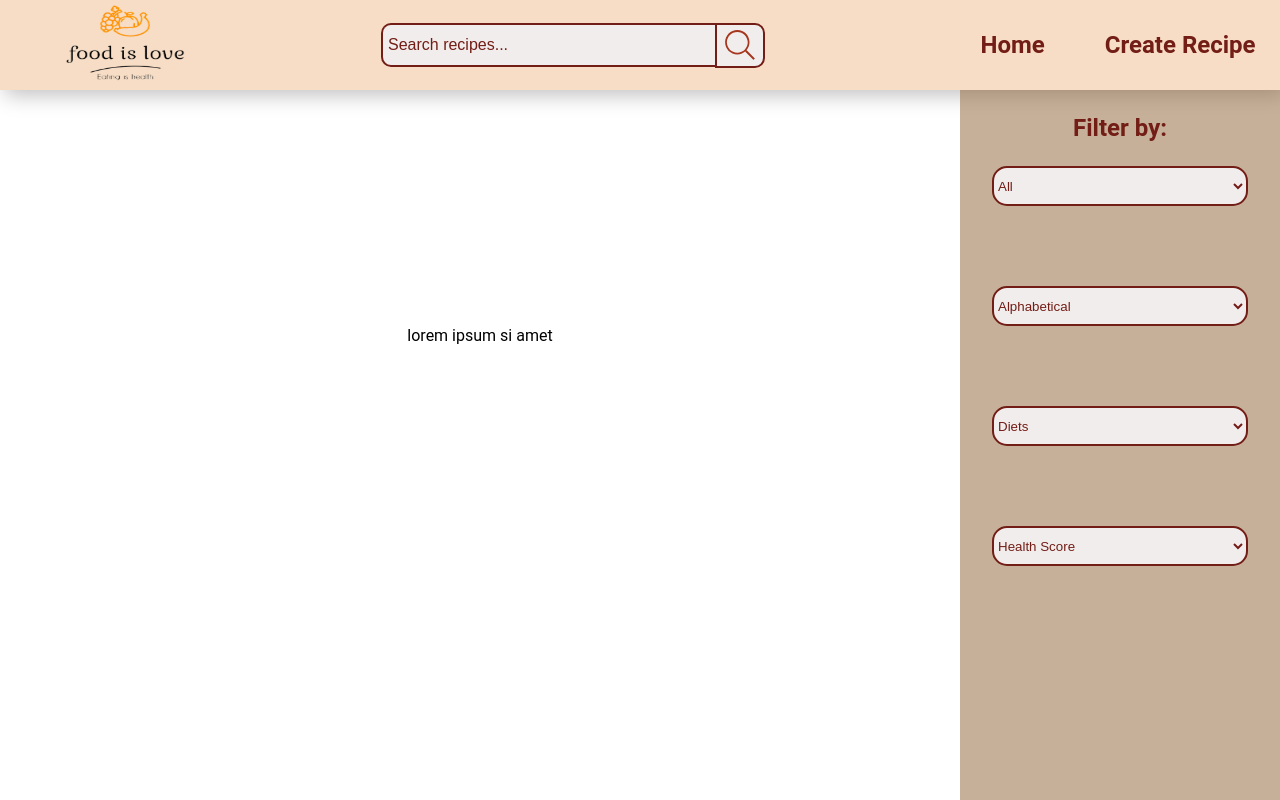
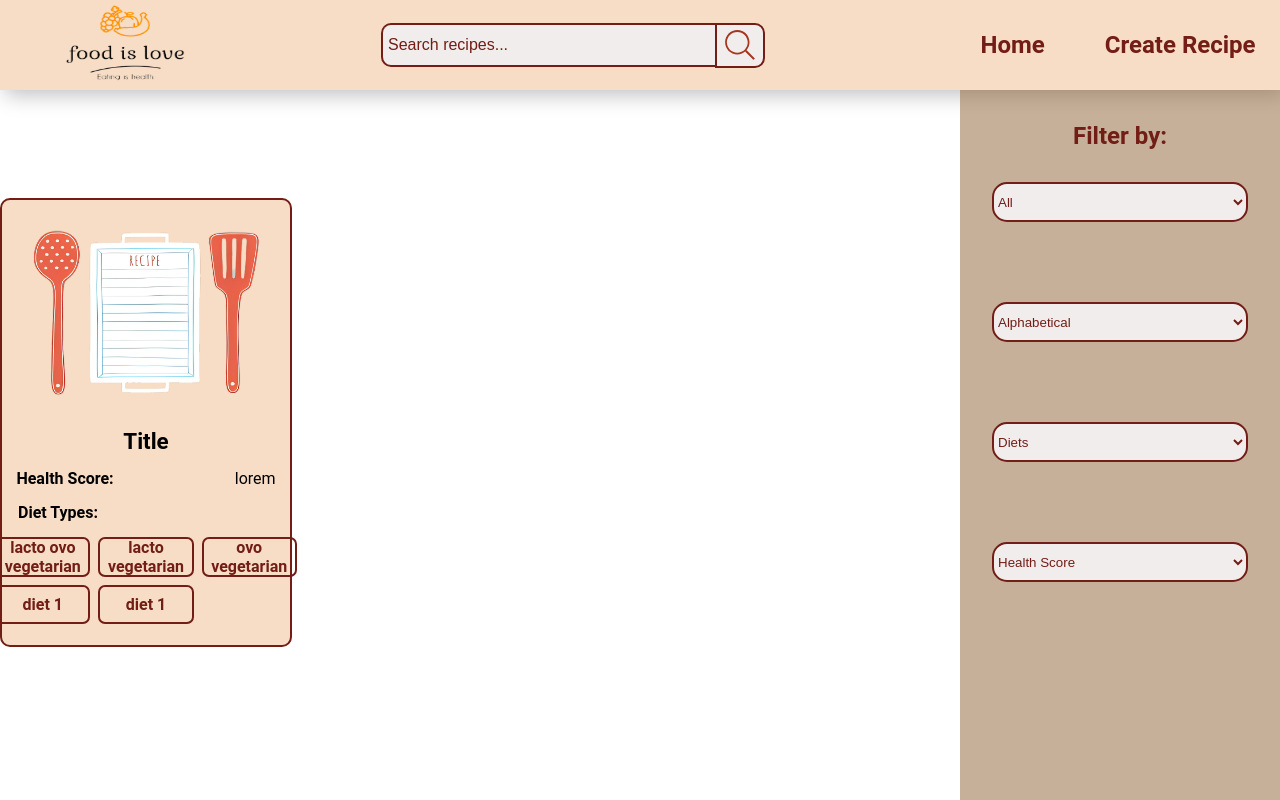
Before and after one commit to Fabio1501/PI, a React (Create React App) app in the folder client/: page /recipes in a window 1280 px wide. Built offline with nearby package versions, Linux system fonts and the light colour scheme.

Commit message:
card css

```diff
--- a/client/src/components/RecipeCard/RecipeCard.js
+++ b/client/src/components/RecipeCard/RecipeCard.js
@@ -1,33 +1,32 @@
-import React, {Component} from "react";
-import './recipecard.css'
+import React from "react";
+import defaultImg from '../../assets/default-image - PI.jpg';
+import './recipecard.css';
 
-export default class RecipeCard extends Component{
+export default class RecipeCard extends React.Component{
     constructor(props){
         super(props);
-        this.state = { counter: 0 }
+        // this.state = { counter: 0 }
         // this.handleClick = this.handleClick.bind(this);
     }
 
     render(){
         return(
             <div className="card">
-                <img src={this.props}/>
-                <h2>{this.props}</h2>
+                <img src={defaultImg}/>
+                <h2>Title</h2>
                 <div className="attributes-values">
-                    <div className="attributes">
-                        <h5>Health Score:</h5>
-                        <h5>Diet Types:</h5>
-                    </div>
-                    <div className="values">
-                        <p>{this.props}</p>
-                        <p>{this.props}</p>
-                    </div>
+                    <h5 className="health">Health Score:</h5>
+                    <p className="value">lorem</p>
                 </div>
-                <div className="diets">
-                    {
-                        //mapear diets
-                        <div>{/*cada indice de dieta*/}</div>
-                    }
+                <div className="diet-home">
+                    <h5>Diet Types:</h5>
+                </div>
+                <div className="diets-home">
+                    <div>lacto ovo vegetarian</div>
+                    <div>lacto vegetarian</div>
+                    <div>ovo vegetarian</div>
+                    <div>diet 1</div>
+                    <div>diet 1</div>
                 </div>
             </div>
         )
--- a/client/src/components/RecipeCard/recipecard.css
+++ b/client/src/components/RecipeCard/recipecard.css
@@ -0,0 +1,73 @@
+.card{
+    display: flex;
+    flex-direction: column;
+    justify-content: start;
+    width: 30%;
+    height: 90%;
+    gap: 5px;
+    background-color: var(--main-third-color);
+    color: var(--black-first-color);
+    border: 2px solid var(--main-first-color);
+    border-radius: 10px;
+}
+
+.card img{
+    width: 100%;
+    height: 48%;
+}
+
+.card h2{
+    margin: 10px;
+    font-size: 1.4rem;
+}
+
+.attributes-values{
+    display: flex;
+    justify-content: space-between;
+    align-items: center;
+    width: 90%;
+    align-self: center;
+    margin-bottom: 10px;
+}
+
+.health{
+    font-size: 16px;
+}
+
+.value{
+    font-size: 1rem;
+}
+
+.diet-home{
+    display: flex;
+    width: 90%;
+    margin-bottom: 10px;
+    margin-left: 1rem;
+}
+
+.diet-home h5{
+    font-size: 16px;
+}
+
+.diets-home{
+    display: grid;
+    grid-template-columns: auto auto auto;
+    grid-template-rows: auto auto;
+    align-self: center;
+    column-gap: .5em;
+    row-gap: .5em;
+}
+
+
+.diets-home div{
+    width: 5.5em;
+    height: 2em;
+    border: 2px solid var(--main-first-color);
+    border-radius: 7px;
+    display: flex;
+    justify-content: center;
+    align-items: center;
+    color: var(--main-first-color);
+    font-weight: 600;
+    padding: .1em;
+}
--- a/client/src/components/Recipes/Recipes.js
+++ b/client/src/components/Recipes/Recipes.js
@@ -2,6 +2,7 @@ import React from "react";
 import Nav from '../Nav/Nav';
 import SecundaryNav from '../SecundaryNav/SecundaryNav';
 import Paginate from "../Paginate/Paginate";
+import RecipeCard from "../RecipeCard/RecipeCard";
 import './recipes.css';
 
 const Recipes = () => {
@@ -9,11 +10,11 @@ const Recipes = () => {
         <div className="recipes-container">
             <Nav />
             <div className="cards-container">
-                {
-                    //mapeado de cards
-                }
-                <p>lorem ipsum si amet</p>
-                <Paginate/>
+
+                <RecipeCard/>
+                <div className="paginate-container">
+                    <Paginate/>
+                </div>
             </div>
             <SecundaryNav/>
         </div>
--- a/client/src/components/SecundaryNav/secundarynav.css
+++ b/client/src/components/SecundaryNav/secundarynav.css
@@ -10,4 +10,5 @@
 
 .secundaryNav-container h3{
     font-size: 24px;
+    padding: 2rem;
 }
--- a/client/src/index.css
+++ b/client/src/index.css
@@ -15,7 +15,12 @@ body {
   margin: 0;
   padding: 0;
   box-sizing: content-box;
-  font-family: 'Raleway', 'Roboto', 'Oxygen',
-    'Ubuntu', 'Cantarell', 'Fira Sans', 'Droid Sans', 'Helvetica Neue',
+  font-family: 'Raleway', 'Ubuntu', 'Oxygen',
+    'Roboto', 'Cantarell', 'Fira Sans', 'Droid Sans', 'Helvetica Neue',
     sans-serif;
 }
+
+h1, h2, h3, h4, h5, h6, p{
+  padding: 0;
+  margin: 0;
+}
```
Also changed, not shown: client/src/assets/default-image - PI.jpg (added), client/src/components/RecipeDetails/recipedetails.css (added).
